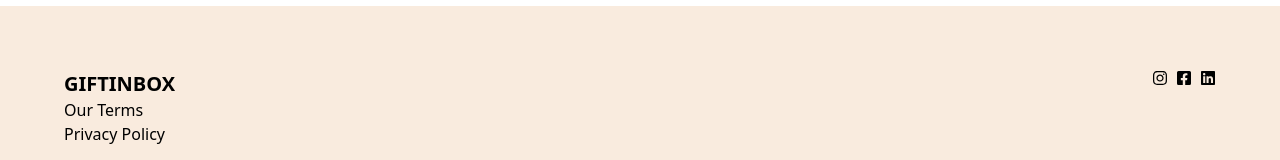
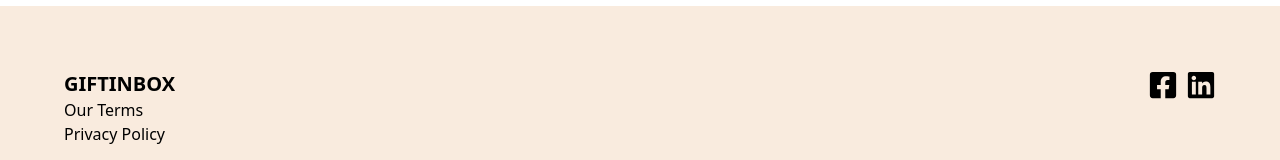
Before and after one commit to Ammyy9908/gift-in-box, a Next.js app: page /privacy-policy in a window 1280 px wide. Shown: the part 1498-1658 px from the top of the page. Built offline with nearby package versions, Linux system fonts and the light colour scheme.

Commit message:
social links added

```diff
--- a/components/Footer/index.jsx
+++ b/components/Footer/index.jsx
@@ -25,18 +25,24 @@ function Footer() {
         </div>
         <div className="footer-secondary-links">
           <ul className="flex items-center justify-center gap-2">
-            <li>
+            {/* <li>
               <a href="#">
                 <FaInstagram />
               </a>
-            </li>
+            </li> */}
             <li>
-              <a href="#">
+              <a
+                href="https://www.facebook.com/profile.php?id=100091581798816&mibextid=LQQJ4d"
+                className="text-3xl"
+              >
                 <FaFacebookSquare />
               </a>
             </li>
             <li>
-              <a href="#">
+              <a
+                href="https://www.linkedin.com/company/gift-inbox/"
+                className="text-3xl"
+              >
                 <FaLinkedin />
               </a>
             </li>
--- a/components/Header/index.jsx
+++ b/components/Header/index.jsx
@@ -55,36 +55,36 @@ function Header() {
       {toggle && (
         <ul className="mobile-menu w-full flex-col items-start gap-3">
           <li className="w-full py-3 h-full">
-            <Link
-              href={"/"}
+            <a
+              href="#services"
               className="w-full text-center h-full flex items-center justify-center text-xl"
             >
               Services
-            </Link>
+            </a>
           </li>
           <li className="w-full py-3">
-            <Link
-              href={"/"}
+            <a
+              href="#catalog"
               className="w-full text-center h-full flex items-center justify-center text-xl"
             >
               Gift Catalog
-            </Link>
+            </a>
           </li>
           <li className="w-full py-3">
-            <Link
-              href={"/"}
+            <a
+              href={"#testimonials"}
               className="w-full text-center h-full flex items-center justify-center text-xl"
             >
               Testimonials
-            </Link>
+            </a>
           </li>
           <li className="w-full py-3">
-            <Link
-              href={"/"}
+            <a
+              href={"#contact"}
               className="w-full text-center h-full flex items-center justify-center text-xl"
             >
               Contact
-            </Link>
+            </a>
           </li>
         </ul>
       )}
--- a/pages/index.jsx
+++ b/pages/index.jsx
@@ -11,6 +11,7 @@ import TestimonialCard from "@/components/TetimonialCard";
 import ServiceCard from "@/components/ServiceCard";
 import Head from "next/head";
 
+import { BsWhatsapp } from "react-icons/bs";
 function FormControl({ type, name, value, setValue, placeholder }) {
   return (
     <div className="form-control bg-gray-100 h-[42px] px-2">
@@ -406,6 +407,13 @@ export default function Home() {
         </div>
       </section>
 
+      <a
+        href="https://api.whatsapp.com/send?phone=917042508887"
+        className="flex w-12 h-12 bg-green-600 text-white rounded-full items-center justify-center shadow-2xl fixed right-5 bottom-5"
+      >
+        <BsWhatsapp />
+      </a>
+
       <Footer />
     </main>
   );
--- a/styles/globals.css
+++ b/styles/globals.css
@@ -3,7 +3,7 @@
 @tailwind utilities;
 
 :root {
-  --primary-color: #5af2f2;
+  --primary-color: #349090;
 }
 body {
 }
```
